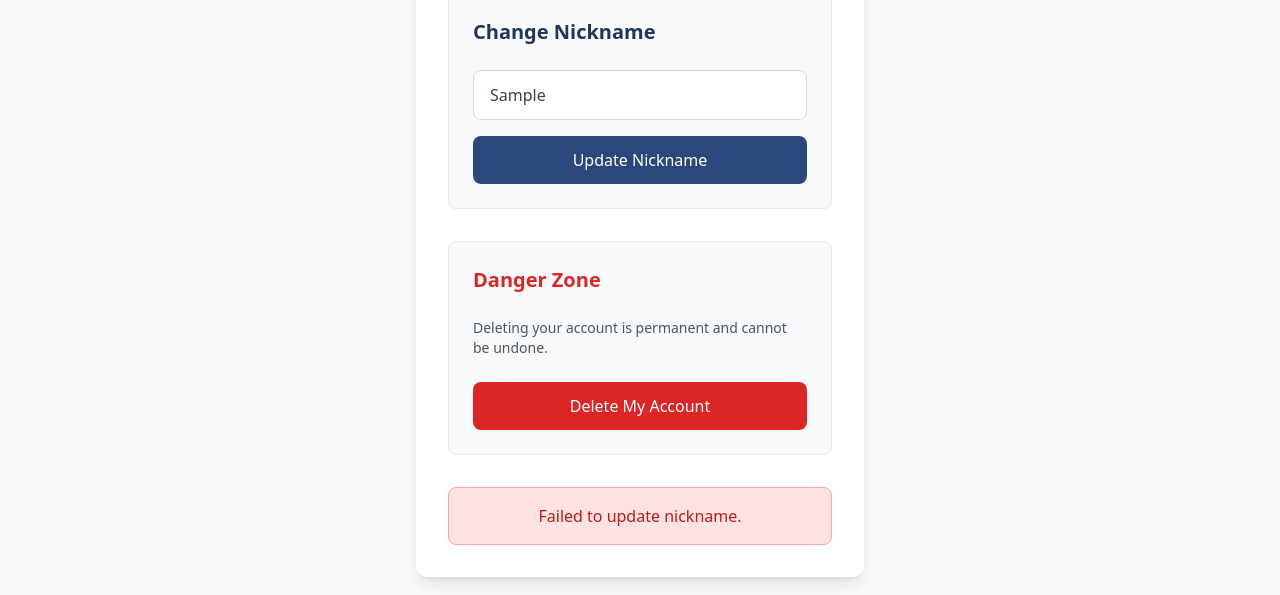
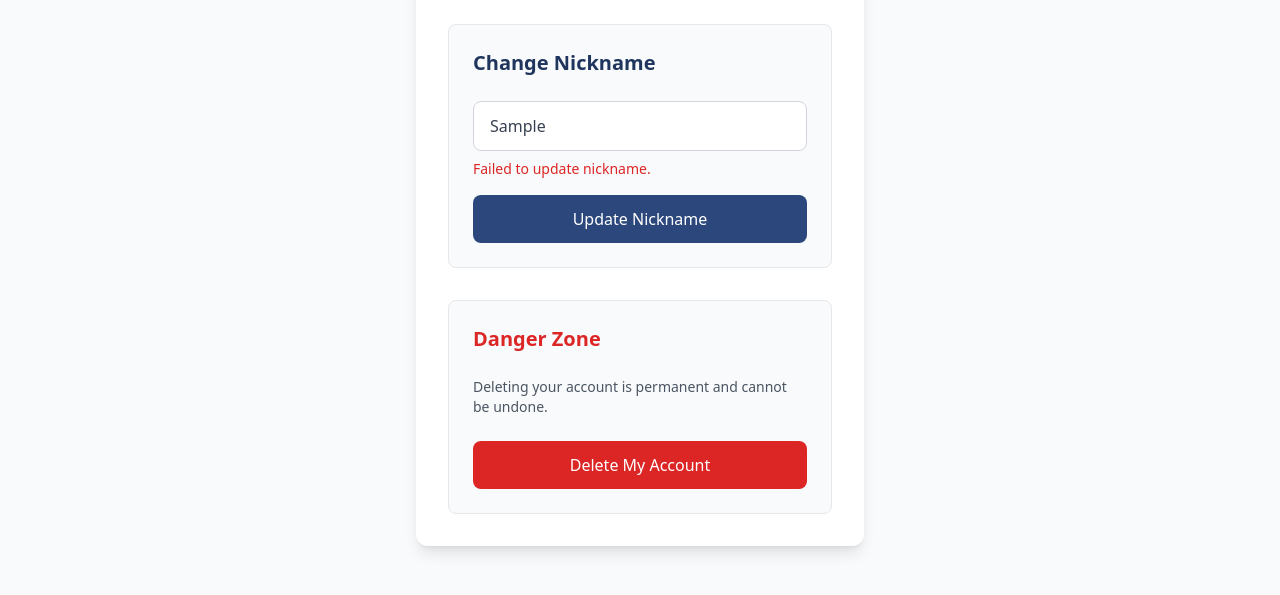
Before and after one commit to Raina-Moon/korip-web, a Next.js app: page /en/profile/account in a window 1280 px wide. Both pictures are taken after typing "Sample" into the empty fields and a click on the button "Update Nickname". Shown: the part 233-828 px from the top of the page. Built offline with nearby package versions, Linux system fonts and the light colour scheme; no server answers.

Commit message:
💄 ui: improve nickname submission handling and add toast notifications for success

```diff
--- a/src/app/[locale]/profile/account/page.tsx
+++ b/src/app/[locale]/profile/account/page.tsx
@@ -11,6 +11,7 @@ import { useRouter } from "next/navigation";
 import { useTranslation } from "react-i18next";
 import { useLocale } from "@/utils/useLocale";
 import { showConfirm } from "@/utils/showConfirm";
+import toast from "react-hot-toast";
 
 const AccountPage = () => {
   const { t } = useTranslation("account");
@@ -33,15 +34,22 @@ const AccountPage = () => {
     setErrorMessage("");
     setSuccessMessage("");
 
-    if (!nickname.trim()) {
-      setErrorMessage("Please enter a nickname.");
+    const trimmedNickname = nickname.trim();
+
+    if (!trimmedNickname) {
+      setErrorMessage(t("nicknameError"));
+      return;
+    }
+
+    if (trimmedNickname.length < 4) {
+      setErrorMessage(t("nicknameLengthError"));
       return;
     }
 
     try {
-      await updateNicknameMutation(nickname).unwrap();
-      dispatch(updateNickname(nickname));
-      setSuccessMessage("Nickname updated successfully!");
+      await updateNicknameMutation(trimmedNickname).unwrap();
+      dispatch(updateNickname(trimmedNickname));
+      toast.success(t("nicknameUpdated"));
       setNickname("");
     } catch (err: unknown) {
       if (
@@ -116,6 +124,9 @@ const AccountPage = () => {
                 className="w-full px-4 py-3 rounded-lg border border-gray-300 focus:outline-none focus:ring-2 focus:ring-primary-500 focus:border-transparent transition-all duration-200 text-gray-700 placeholder-gray-400"
                 disabled={isUpdating}
               />
+              {errorMessage && (
+                <p className="text-red-600 text-sm mt-2">{errorMessage}</p>
+              )}
             </div>
             <button
               type="submit"
@@ -140,18 +151,6 @@ const AccountPage = () => {
             {isDeleting ? t("deleting") : t("deleteAccount")}
           </button>
         </section>
-
-        {(successMessage || errorMessage) && (
-          <div
-            className={`p-4 rounded-lg flex items-center justify-center transition-all duration-300 ${
-              successMessage
-                ? "bg-green-100 text-green-700 border border-green-300"
-                : "bg-red-100 text-red-700 border border-red-300"
-            }`}
-          >
-            <span>{successMessage || errorMessage}</span>
-          </div>
-        )}
       </div>
     </div>
   );
```
